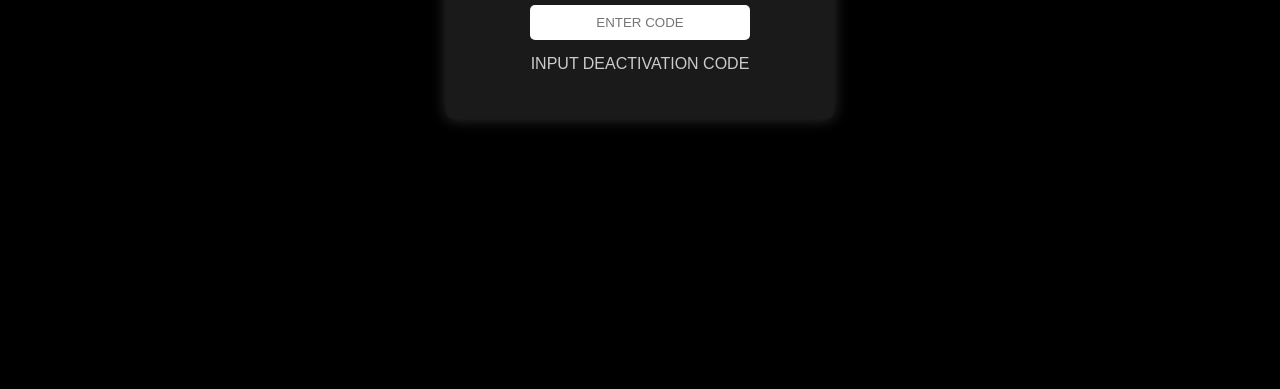
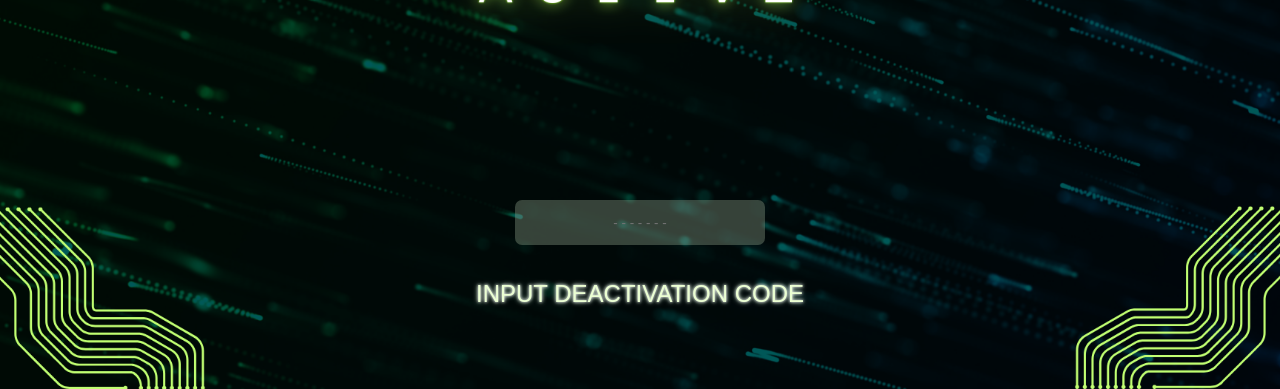
Before and after one commit to elvakel/shield, a plain HTML site: page index.html in a window 1280 px wide. Shown: the part 411-800 px from the top of the page. Drawn offline with Linux system fonts and the light colour scheme; files whose address does not match are found by name.

Commit message:
index.html

```diff
--- a/index.html
+++ b/index.html
@@ -3,55 +3,13 @@
 <head>
     <meta charset="UTF-8">
     <meta name="viewport" content="width=device-width, initial-scale=1.0">
-    <title>Spaceship Login</title>
-    <style>
-        body {
-            font-family: Arial, sans-serif;
-            background: #000;
-            color: #fff;
-            display: flex;
-            justify-content: center;
-            align-items: center;
-            height: 100vh;
-            margin: 0;
-        }
-        .login-container {
-            text-align: center;
-            background: rgba(255, 255, 255, 0.1);
-            padding: 30px;
-            border-radius: 8px;
-            box-shadow: 0 0 15px rgba(255, 255, 255, 0.2);
-        }
-        h1 {
-            margin-bottom: 20px;
-        }
-        input[type="password"] {
-            padding: 10px;
-            width: 200px;
-            border: none;
-            border-radius: 5px;
-            margin-bottom: 10px;
-            text-align: center;
-            text-transform: uppercase;
-        }
-        .hint {
-            font-size: 16px;
-            color: #ccc;
-            margin-top: 5px;
-        }
-        .success {
-            display: none;
-            font-size: 24px;
-            color: #0f0;
-            margin-top: 20px;
-        }
-    </style>
+    <title>Spaceship Stationary Shield System</title>
+    <link rel="stylesheet" href="styles.css">
 </head>
 <body>
     <div class="login-container" id="login">
-        <h1 id="main-title">STATIONARY SHIELD<br />ACTIVE
-        </h1>
-        <input type="password" id="password" placeholder="Enter Code" onkeypress="handleKeyPress(event)">
+        <h1 id="main-title"></h1>
+        <input type="password" id="password" placeholder="- - - - - - -" onkeypress="handleKeyPress(event)">
         <p class="hint" id="hint">INPUT DEACTIVATION CODE</p>
     </div>
 
@@ -69,9 +27,10 @@
             const loginContainer = document.getElementById('login');
 
             if (password === 'DELILAH') {
-                mainTitle.textContent = "STATIONARY SHIELD";
-                hintMessage.textContent = "STOWED FOR LAUNCH";
-                document.getElementById('password').style.display = 'none';
+                mainTitle.textContent = "";
+                hintMessage.textContent = " ";
+                 document.getElementById('password').style.display = 'none';
+                document.body.style.backgroundImage = "url('assets/stationary-shield-deactivated.png')";
             } else {
                 hintMessage.textContent = "DEACTIVATION CODE INCORRECT";
             }
```
